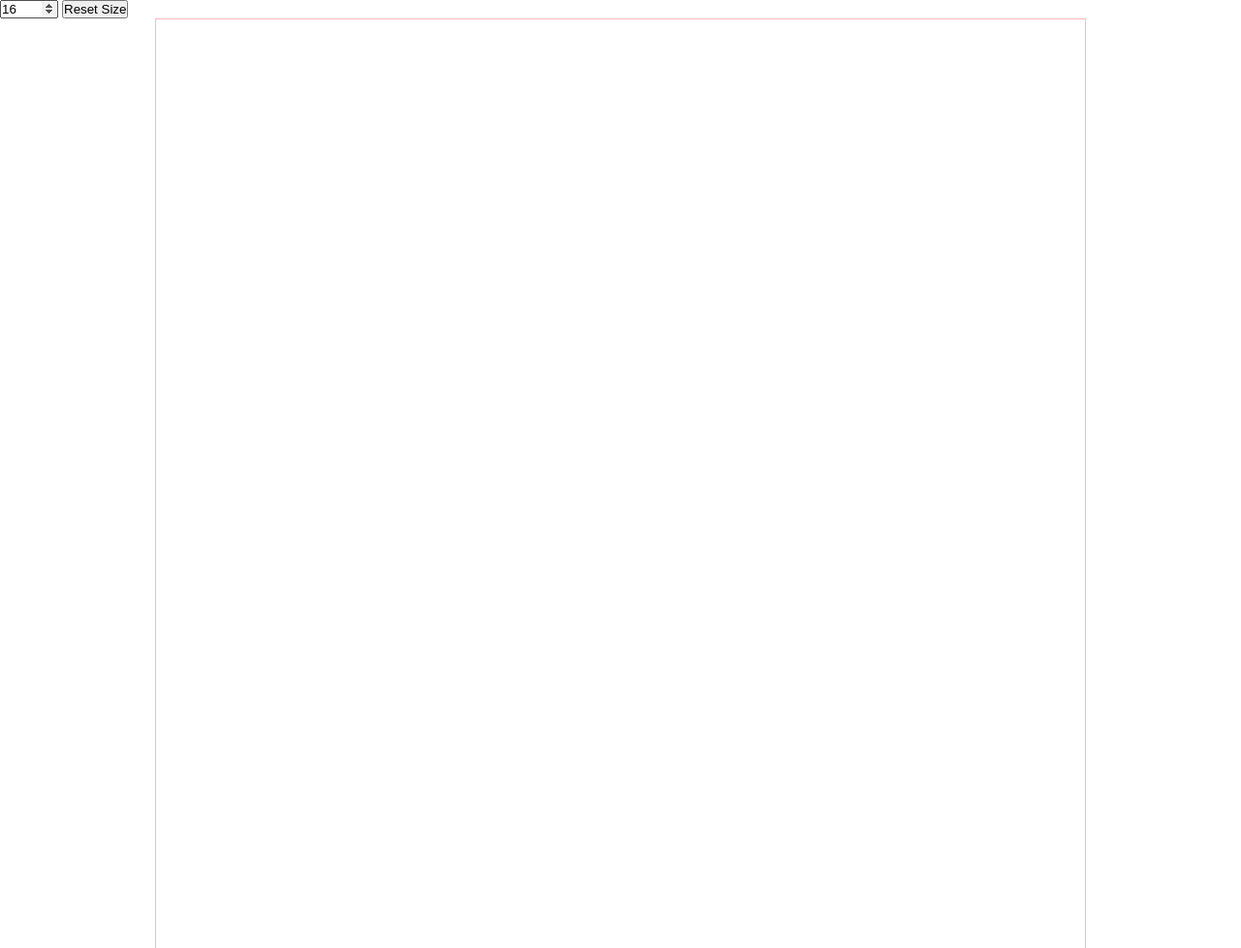
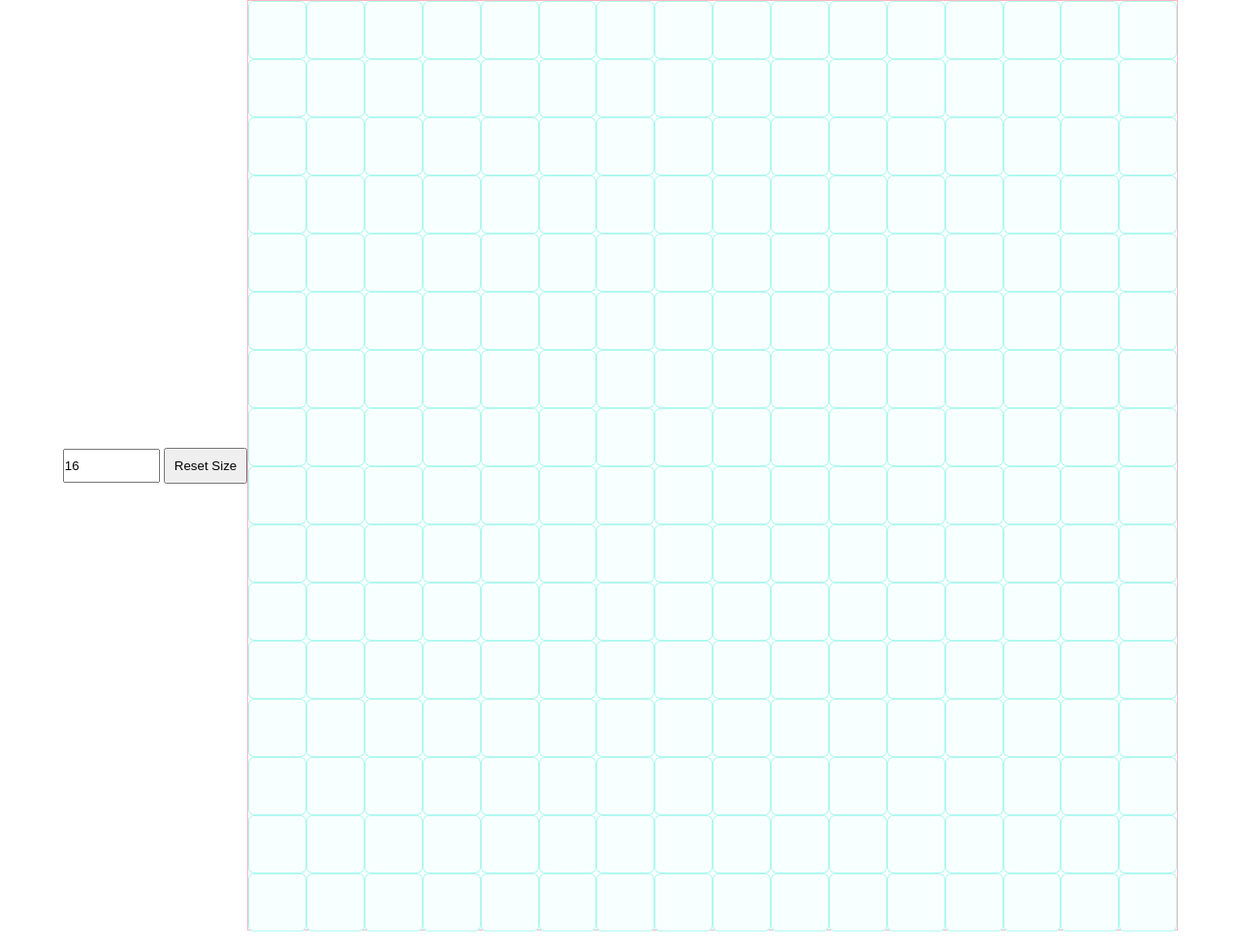
Before and after one commit to vimal772/Etch-a-sketch, a plain HTML site: page index.html in a window 1280 px wide. Shown: the whole page at 97% size. Drawn offline with Linux system fonts and the light colour scheme.

Commit message:
style added

```diff
--- a/index.html
+++ b/index.html
@@ -7,8 +7,10 @@
     <link rel="stylesheet" href="style.css">
 </head>
 <body>
-    <input type="number" class="input" value="16" min="2" max="100">
-    <button class="reset">Reset Size</button>
+    <div class="btn">
+        <input type="number" class="input" value="16" min="2" max="100">
+        <button class="reset">Reset Size</button>
+    </div>
     <div class="container"></div>
     <script src="script.js"></script>
 </body>
--- a/script.js
+++ b/script.js
@@ -17,7 +17,8 @@ function createGrid(gridSize){
             gridBox.style.height = `${width}px`;
             //event added for color change while hover
             gridBox.addEventListener('mouseenter',()=>{
-                gridBox.style.backgroundColor = 'black';
+                let color ="rgba(40, 50, 70,0.7)";
+                gridBox.style.backgroundColor = color;
             });
             rowGrid.appendChild(gridBox);
         }
@@ -25,7 +26,7 @@ function createGrid(gridSize){
     }
     container.appendChild(wrapper);
 };
-
+createGrid(16);
 
 reset.addEventListener('click',()=>{
     let input =document.querySelector('.input');
@@ -44,4 +45,4 @@ reset.addEventListener('click',()=>{
         wrapper.remove();
         createGrid(userSize);
     }
-})
+});
--- a/style.css
+++ b/style.css
@@ -3,10 +3,21 @@
     padding: 0;
     box-sizing: border-box;
 }
-
+body{
+    display: flex;
+    justify-content: center;
+    align-items: center;
+}
+.input{
+    width: 100px;
+    height: 35px;
+}
+.reset{
+    padding: 9px;
+}
 
 .container{
-    margin: 0 auto;
+    /* margin: 0 auto; */
     border: 1px solid lightpink;
     height: 960px;
     width: 960px;
@@ -16,6 +27,7 @@
     display: flex;
 }
 .grid-box{
-    border: 1px solid black;
+    border: 0.5px solid rgba(169, 248, 238,0.9);
+    border-radius: 10%;
     background-color: #f8ffff;
 }
```
